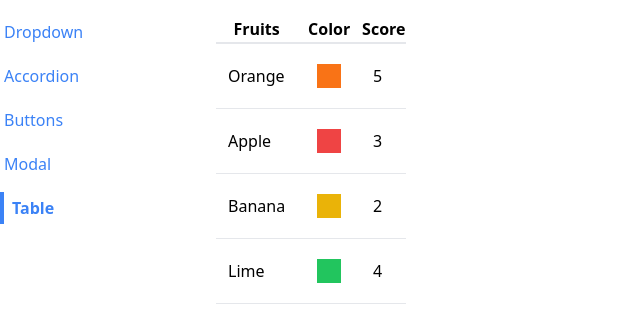
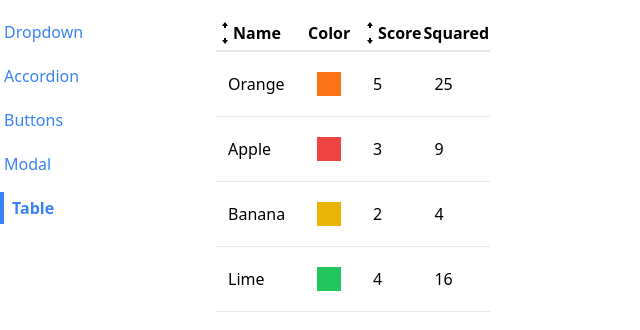
Before and after one commit to emrecolak-23/react-navigation-routing-system, a React (Create React App) app: page /table in a window 1280 px wide. Shown: the top 330 px of the page, without its empty margins (0-640 px from the left). Built offline with nearby package versions, Linux system fonts and the light colour scheme.

Commit message:
complete making table reusable

```diff
--- /dev/null
+++ b/src/components/SortableTable.js
@@ -0,0 +1,112 @@
+import { useState } from 'react';
+import { GoArrowSmallDown, GoArrowSmallUp } from 'react-icons/go';
+import Table from './Table';
+
+function SortableTable(props) {
+  const { config, data } = props;
+  const [sortOrder, setSortOrder] = useState(null);
+  const [sortBy, setSortBy] = useState(null);
+
+  const handleClick = (label) => {
+    if (sortBy && label !== sortBy) {
+      setSortBy(label);
+      setSortOrder('asc');
+      return;
+    }
+
+    if (sortOrder === null) {
+      setSortOrder('asc');
+      setSortBy(label);
+    } else if (sortOrder === 'asc') {
+      setSortOrder('desc');
+      setSortBy(label);
+    } else if (sortOrder === 'desc') {
+      setSortOrder(null);
+      setSortBy(null);
+    }
+  };
+
+  const updatedConfig = config.map((column) => {
+    if (!column.sortValue) {
+      return column;
+    }
+
+    return {
+      ...column,
+      header: () => {
+        return (
+          <th
+            className="cursor-pointer hover:bg-gray-100"
+            onClick={() => handleClick(column.label)}
+          >
+            <div className="flex items-center">
+              {getIcons(column.label, sortBy, sortOrder)}
+              {column.label}
+            </div>
+          </th>
+        );
+      },
+    };
+  });
+
+  // Only sort data if sortOrder && sortBy are not null
+  // Make a copy of the 'data' prop
+  // Find the correct sortValue function and use it for sort
+  let sortedData = data;
+  if (sortBy && sortOrder) {
+    const { sortValue } = config.find((column) => {
+      return column.label === sortBy;
+    });
+
+    sortedData = [...data].sort((a, b) => {
+      const valueA = sortValue(a);
+      const valueB = sortValue(b);
+
+      const reverseOrder = sortOrder === 'asc' ? 1 : -1;
+
+      if (typeof valueA === 'string') {
+        return valueA.localeCompare(valueB) * reverseOrder;
+      } else {
+        return (valueA - valueB) * reverseOrder;
+      }
+    });
+  }
+
+  const getIcons = (label, sortBy, sortOrder) => {
+    if (label != sortBy) {
+      return (
+        <div>
+          <GoArrowSmallUp /> <GoArrowSmallDown />
+        </div>
+      );
+    }
+
+    if (sortOrder === null) {
+      return (
+        <div>
+          <GoArrowSmallUp />
+          <GoArrowSmallDown />
+        </div>
+      );
+    } else if (sortOrder === 'asc') {
+      return (
+        <div>
+          <GoArrowSmallUp />
+        </div>
+      );
+    } else if (sortOrder === 'desc') {
+      return (
+        <div>
+          <GoArrowSmallDown />
+        </div>
+      );
+    }
+  };
+  return (
+    <div>
+      <Table {...props} data={sortedData} config={updatedConfig} />
+    </div>
+  );
+}
+
+export default SortableTable;
--- a/src/components/Table.js
+++ b/src/components/Table.js
@@ -1,4 +1,14 @@
+import { Fragment } from 'react';
+
 function Table({ data, config, keyFn }) {
+  const renderedHeaders = config.map((column) => {
+    if (column.header) {
+      return <Fragment key={column.label}>{column.header()}</Fragment>;
+    }
+
+    return <th key={column.label}>{column.label}</th>;
+  });
+
   const renderedRows = data.map((rowData) => {
     const renderedCell = config.map((column) => {
       return (
@@ -14,10 +24,6 @@
     );
   });
 
-  const renderedHeaders = config.map((column) => {
-    return <th key={column.label}>{column.label}</th>;
-  });
-
   return (
     <div>
       <table className="table-auto border-spacing-2">
--- a/src/pages/TablePage.js
+++ b/src/pages/TablePage.js
@@ -1,5 +1,5 @@
-import Table from '../components/Table';
-
+// import Table from '../components/Table';
+import SortableTable from '../components/SortableTable';
 function TablePage() {
   const data = [
     { name: 'Orange', color: 'bg-orange-500', score: 5 },
@@ -9,12 +9,24 @@
   ];
 
   const config = [
-    { label: 'Fruits', render: (fruit) => fruit.name },
+    {
+      label: 'Name',
+      render: (fruit) => fruit.name,
+      sortValue: (fruit) => fruit.name,
+    },
     {
       label: 'Color',
       render: (fruit) => <div className={`m-2 p-3 ${fruit.color}`}></div>,
     },
-    { label: 'Score', render: (fruit) => fruit.score },
+    {
+      label: 'Score',
+      render: (fruit) => fruit.score,
+      sortValue: (fruit) => fruit.score,
+    },
+    {
+      label: 'Squared',
+      render: (fruit) => fruit.score ** 2,
+    },
   ];
 
   const keyFn = (fruit) => {
@@ -23,7 +35,7 @@
 
   return (
     <div>
-      <Table data={data} config={config} keyFn={keyFn} />
+      <SortableTable data={data} config={config} keyFn={keyFn} />
     </div>
   );
 }
```
